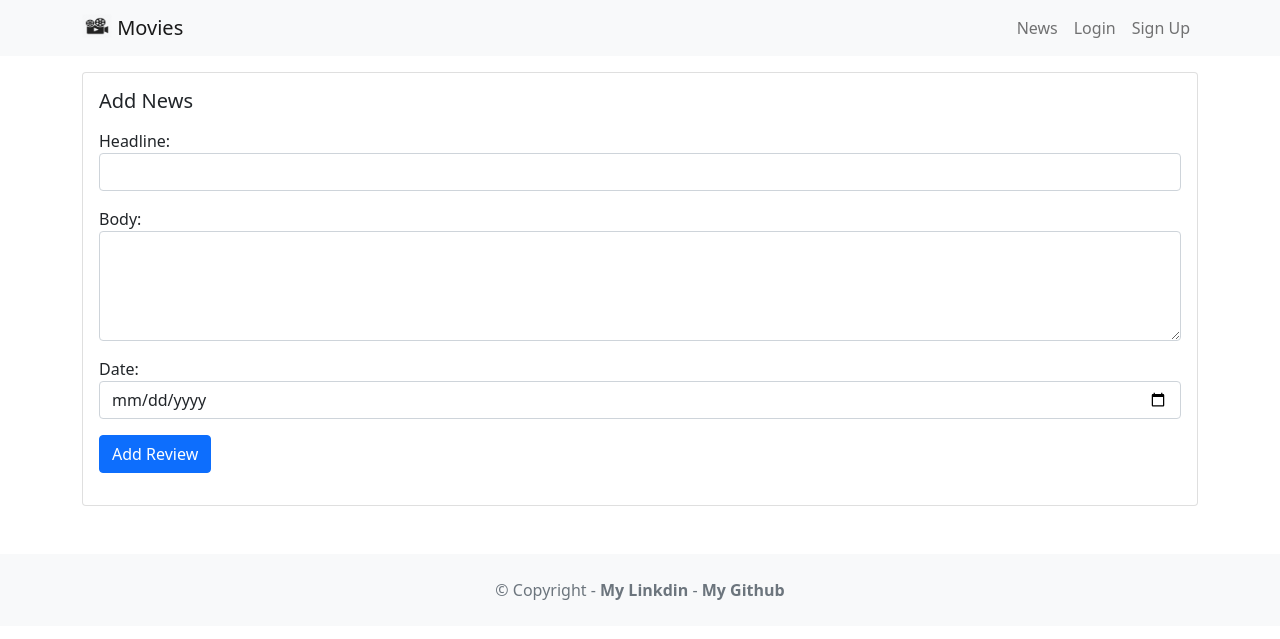
After one commit to rogerTheophile2000/movie-reviews, a Django app: page /news/addNews in a window 1280 px wide. The commit adds this page. Shown: the top 639 px of the page. Run offline with Django 4.2, Linux system fonts and the light colour scheme.

Commit message:
adding create news part

```diff
--- a/movie/urls.py
+++ b/movie/urls.py
@@ -7,5 +7,4 @@ urlpatterns = [
     path('<int:movie_id>/create', views.createreview, name='createreview'),
     path('review/<int:review_id>', views.updatereview, name='updatereview'),
     path('review/<int:review_id>/delete', views.deletereview, name='deletereview'),
-
 ]
--- /dev/null
+++ b/news/forms.py
@@ -0,0 +1,33 @@
+from django import forms
+from .models import News
+
+class NewsForm(forms.ModelForm):
+    def __init__(self, *args, **kwargs):
+        super(forms.ModelForm, self).__init__(*args, **kwargs)
+
+        self.fields['headline'].widget.attrs.update(
+            {'class': 'form-control'})
+
+        self.fields['body'].widget.attrs.update(
+            {'class': 'form-control'})
+
+        self.fields['date'].widget.attrs.update(
+            {
+                'class': 'form-control',
+                'placeholder': 'date',
+            }
+        )
+
+
+    class Meta:
+        model = News
+        fields = ['headline','body','date']
+
+        widgets = {
+            'body': forms.Textarea(attrs={'rows': 4}),
+            'date': forms.DateInput(
+                attrs={
+                    'type':'date'
+                }
+            )
+        }
--- /dev/null
+++ b/news/templates/createNews.html
@@ -0,0 +1,27 @@
+{% extends 'base.html' %}
+
+{% block content %}
+<div class="card mb-3">
+    <div class="row g-0">
+        <div>
+            <div class="card-body">
+                <h5 class="card-title">Add News</h5>
+                {% if error %}
+                <div class="alert alert-danger mt-3" role="alert">
+                    {{ error }}
+                </div>
+                {% endif %}
+                <p class="card-text">
+                    <form method="POST">
+                        {% csrf_token %}
+                        {{ form.as_p }}
+                        <button type="submit" class="btn btn-primary">
+                            Add Review
+                        </button>
+                    </form>
+                </p>
+            </div>
+        </div>
+    </div>
+</div>
+{% endblock content %}
--- a/news/templates/news.html
+++ b/news/templates/news.html
@@ -1,5 +1,8 @@
 {% extends 'base.html' %}
 {% block content %}
+    <div class="container text-center">
+        <a href="{% url 'addNews' %}" class="btn btn-primary mb-3">Add News</a>
+    </div>
     {% for news in newss %}
         <div class="card mb-3">
             <div class="row g-0">
--- a/news/urls.py
+++ b/news/urls.py
@@ -3,4 +3,5 @@ from . import views
 
 urlpatterns = [
     path('', views.news, name='news'),
+    path('addNews', views.createNews, name='addNews'),
 ]
--- a/news/views.py
+++ b/news/views.py
@@ -1,5 +1,6 @@
-from django.shortcuts import render
+from django.shortcuts import render, redirect, get_object_or_404
 from .models import News
+from .forms import NewsForm
 
 
 
@@ -8,3 +9,14 @@ from .models import News
 def news(request):
     newss = News.objects.all().order_by('-date')
     return render(request, 'news.html', {'newss':newss})
+
+def createNews(request):
+    if request.method == "GET":
+        return render(request, "createNews.html", {'form' : NewsForm()})
+    else:
+        try:
+            form = NewsForm(request.POST)
+            form.save()
+            return redirect("news")
+        except ValueError:
+            return render(request, "createNews.html", {'form' : NewsForm(), 'error':'bad data passed in'})
```
Also changed, not shown: db.sqlite3.
